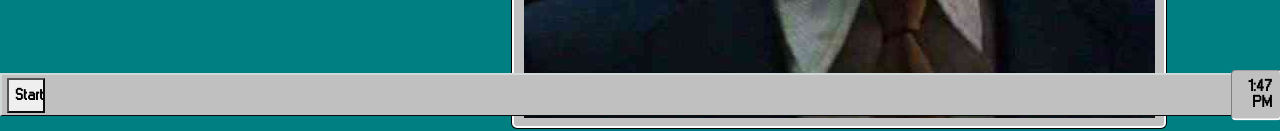
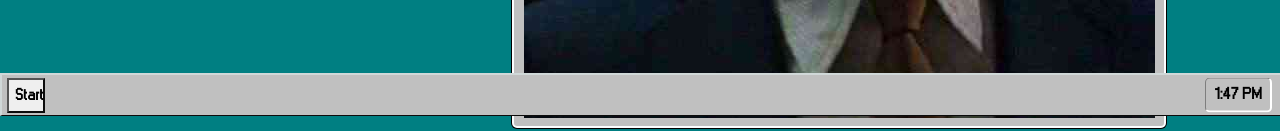
Before and after one commit to vlkousal/staticweb, a plain HTML site: page index.html in a window 1280 px wide. Shown: the part 684-815 px from the top of the page. Drawn offline with Linux system fonts and the light colour scheme.

Commit message:
changed time container margin slightly

```diff
--- a/index.css
+++ b/index.css
@@ -37,7 +37,7 @@ body {
 
 .time-container {
     position: absolute; /* Set position to relative */
-    margin-left: 96%;
+    margin-left: 94%;
 
     border-right: #ffffff 2px solid;
     border-bottom: #ffffff 2px solid;
```
